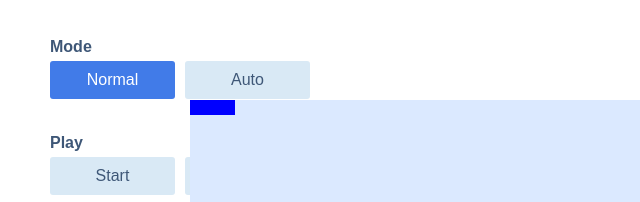
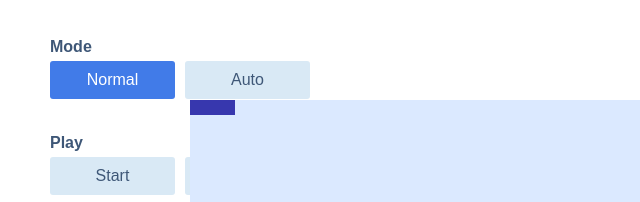
Before and after one commit to lucbarn/snake-game, a plain HTML site: page index.html in a window 1280 px wide. Shown: the top 202 px of the page, 0-640 px from the left. Drawn offline with Linux system fonts and the light colour scheme.

Commit message:
Change snake's color

```diff
--- a/style.css
+++ b/style.css
@@ -103,7 +103,7 @@
   position: absolute;
   width: 100%;
   height: 100%;
-  background-color: blue;
+  background-color: #3737ae;
   animation-duration: 0.05s;
   animation-fill-mode: forwards;
   animation-timing-function: linear;
@@ -113,7 +113,7 @@
   position: absolute;
   width: 0%;
   height: 0%;
-  background-color: blue;
+  background-color: #3737ae;
   animation-duration: 0.05s;
   animation-fill-mode: forwards;
   animation-timing-function: linear;
@@ -126,7 +126,7 @@
 }
 
 .snake-block {
-  background-color: blue;
+  background-color: #3737ae;
 }
 
 .food-block {
```
